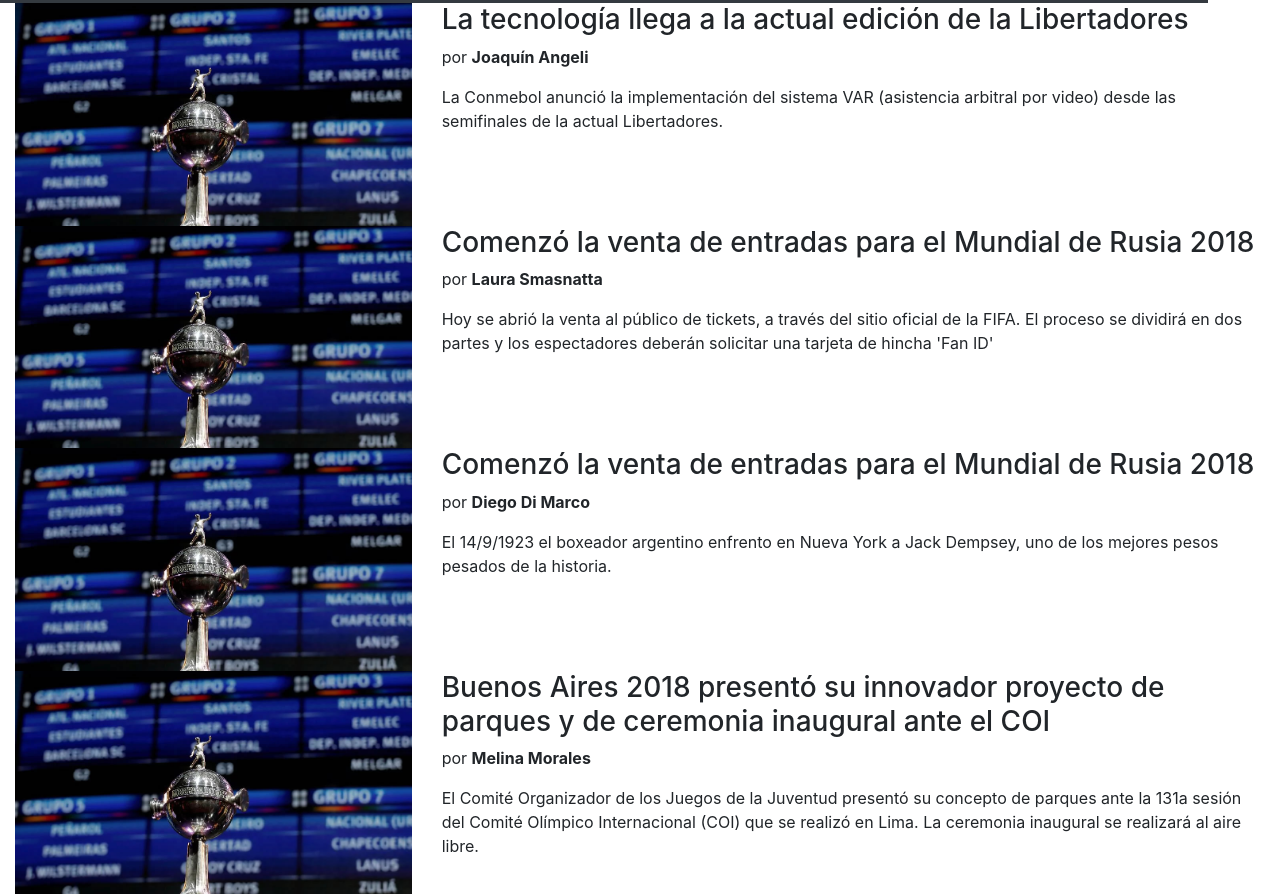
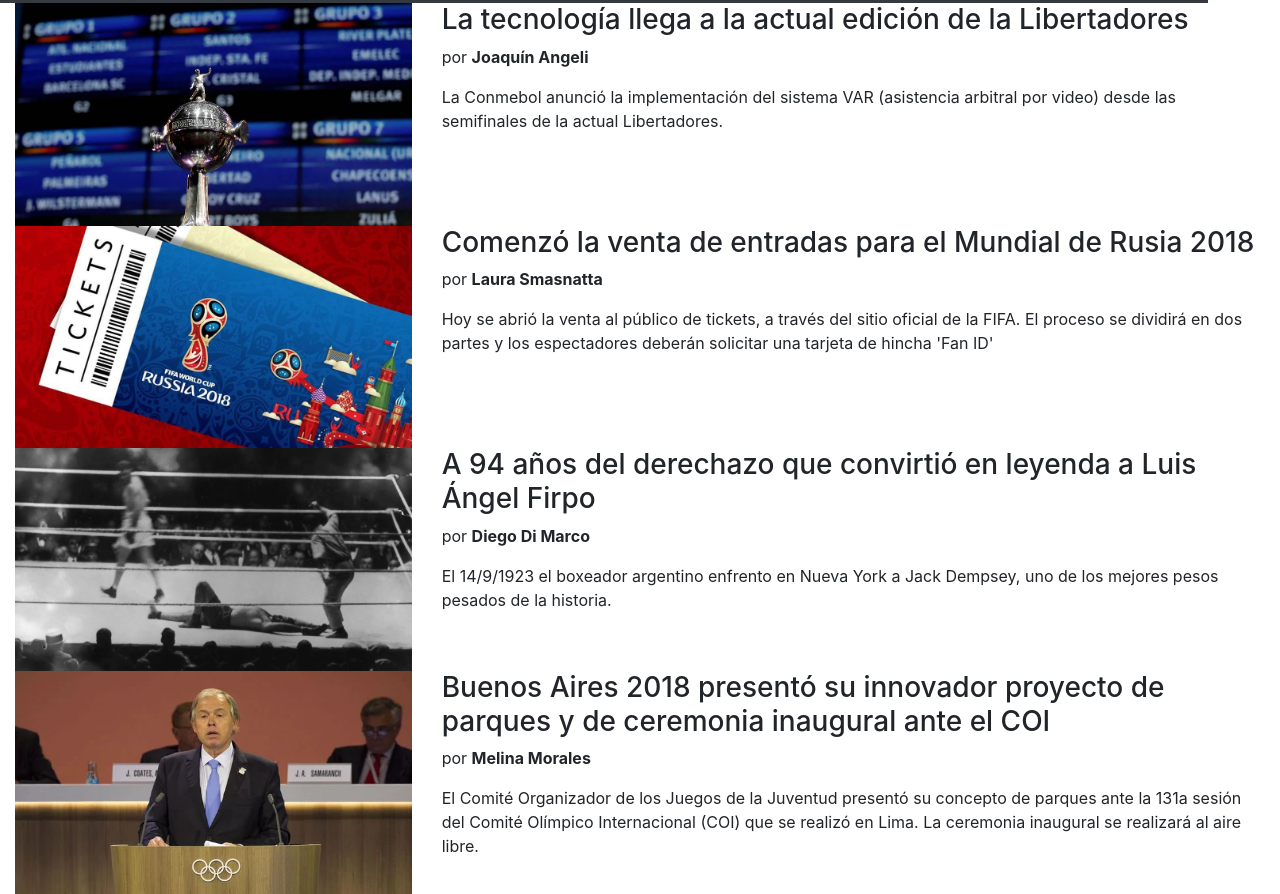
Before and after one commit to IgnacioTsaii/PWFE-M1-05, a plain HTML site: page index.html in a window 1280 px wide. Shown: the part 855-1749 px from the top of the page. Drawn offline with nearby package versions, Linux system fonts and the light colour scheme.

Commit message:
structuring data as objects

```diff
--- a/index.html
+++ b/index.html
@@ -105,35 +105,53 @@
     <script src="js/main.js"></script>
     <script>
 
-      let noticia1 = [
-        "La tecnología llega a la actual edición de la Libertadores",
-        "Joaquín Angeli",
-        "La Conmebol anunció la implementación del sistema VAR (asistencia arbitral por video) desde las semifinales de la actual Libertadores."
-      ]
+      let noticia1 = {
+        imagen : "sorteo-libertadores.jpg",
+        titulo : "La tecnología llega a la actual edición de la Libertadores",
+        autor : "Joaquín Angeli",
+        bajada : "La Conmebol anunció la implementación del sistema VAR (asistencia arbitral por video) desde las semifinales de la actual Libertadores."
+      }
 
-      let noticia2 = [
-        "Comenzó la venta de entradas para el Mundial de Rusia 2018",
-        "Laura Smasnatta",
-        "Hoy se abrió la venta al público de tickets, a través del sitio oficial de la FIFA. El proceso se dividirá en dos partes y los espectadores deberán solicitar una tarjeta de hincha 'Fan ID'"
+      let noticia2 = {
+        imagen : "tickets-rusia-mundial.jpg",
+        titulo : "Comenzó la venta de entradas para el Mundial de Rusia 2018",
+        autor : "Laura Smasnatta",
+        bajada : "Hoy se abrió la venta al público de tickets, a través del sitio oficial de la FIFA. El proceso se dividirá en dos partes y los espectadores deberán solicitar una tarjeta de hincha 'Fan ID'"
+      }
 
-      ]
+      let noticia3 = {
+        imagen : "firpo.jpg",
+        titulo : "A 94 años del derechazo que convirtió en leyenda a Luis Ángel Firpo",
+        autor : "Diego Di Marco",
+        bajada : "El 14/9/1923 el boxeador argentino enfrento en Nueva York a Jack Dempsey, uno de los mejores pesos pesados de la historia."
+      }
 
-      let noticia3 = [
-        "Comenzó la venta de entradas para el Mundial de Rusia 2018",
-        "Diego Di Marco",
-        "El 14/9/1923 el boxeador argentino enfrento en Nueva York a Jack Dempsey, uno de los mejores pesos pesados de la historia."
-      ]
+      let noticia4 = {
+        imagen : "buenos-aires.jpg",
+        titulo : "Buenos Aires 2018 presentó su innovador proyecto de parques y de ceremonia inaugural ante el COI",
+        autor : "Melina Morales",
+        bajada : "El Comité Organizador de los Juegos de la Juventud presentó su concepto de parques ante la 131a sesión del Comité Olímpico Internacional (COI) que se realizó en Lima. La ceremonia inaugural se realizará al aire libre."
+      }
 
-      let noticia4 = [
-        "Buenos Aires 2018 presentó su innovador proyecto de parques y de ceremonia inaugural ante el COI",
-        "Melina Morales",
-        "El Comité Organizador de los Juegos de la Juventud presentó su concepto de parques ante la 131a sesión del Comité Olímpico Internacional (COI) que se realizó en Lima. La ceremonia inaugural se realizará al aire libre."
-      ]
+      let noticias = [noticia1, noticia2, noticia3, noticia4]
 
-      crearNoticia(noticia1[0], noticia1[1], noticia1[2])
-      crearNoticia(noticia2[0], noticia2[1], noticia2[2])
-      crearNoticia(noticia3[0], noticia3[1], noticia3[2])
-      crearNoticia(noticia4[0], noticia4[1], noticia4[2])
+      for(let i = 0; i < noticias.length; i++){
+
+        console.log(`voy  imprimir la noticia que esta en la posicion: ${i}`)
+
+        crearNoticia(noticias[i].titulo, noticias[i].autor, noticias[i].bajada, noticias[i].imagen)
+
+      }
+
+      //crearNoticia(noticia1.titulo, noticia1.autor, noticia1.bajada, noticia1.imagen)
+
+      //crearNoticia(noticia2.titulo, noticia2.autor, noticia2.bajada, noticia2.imagen)
+
+      //crearNoticia(noticia3.titulo, noticia3.autor, noticia3.bajada, noticia3.imagen)
+
+      //crearNoticia(noticia4.titulo, noticia4.autor, noticia4.bajada, noticia4.imagen)
+
+      //crearNoticia(noticia#[0],noticia#[1],noticia#[2])
   </script>
   </body>
 </html>
--- a/js/main.js
+++ b/js/main.js
@@ -1,10 +1,10 @@
 function saludar(){
 	alert("Hola desde JavaScript!")
 }
-function crearNoticia (titulo, autor, bajada){
+function crearNoticia (titulo, autor, bajada, imagen){
 	let plantilla = `<article class="row Noticia">
                         <div class="col-12 col-lg-4">
-                          <img src="img/sorteo-libertadores.jpg" class="img-fluid">
+                          <img src="img/${imagen}" class="img-fluid">
                         </div>
 
                         <div class="col-12 col-lg-8">
```
Also changed, not shown: 1 other file.
